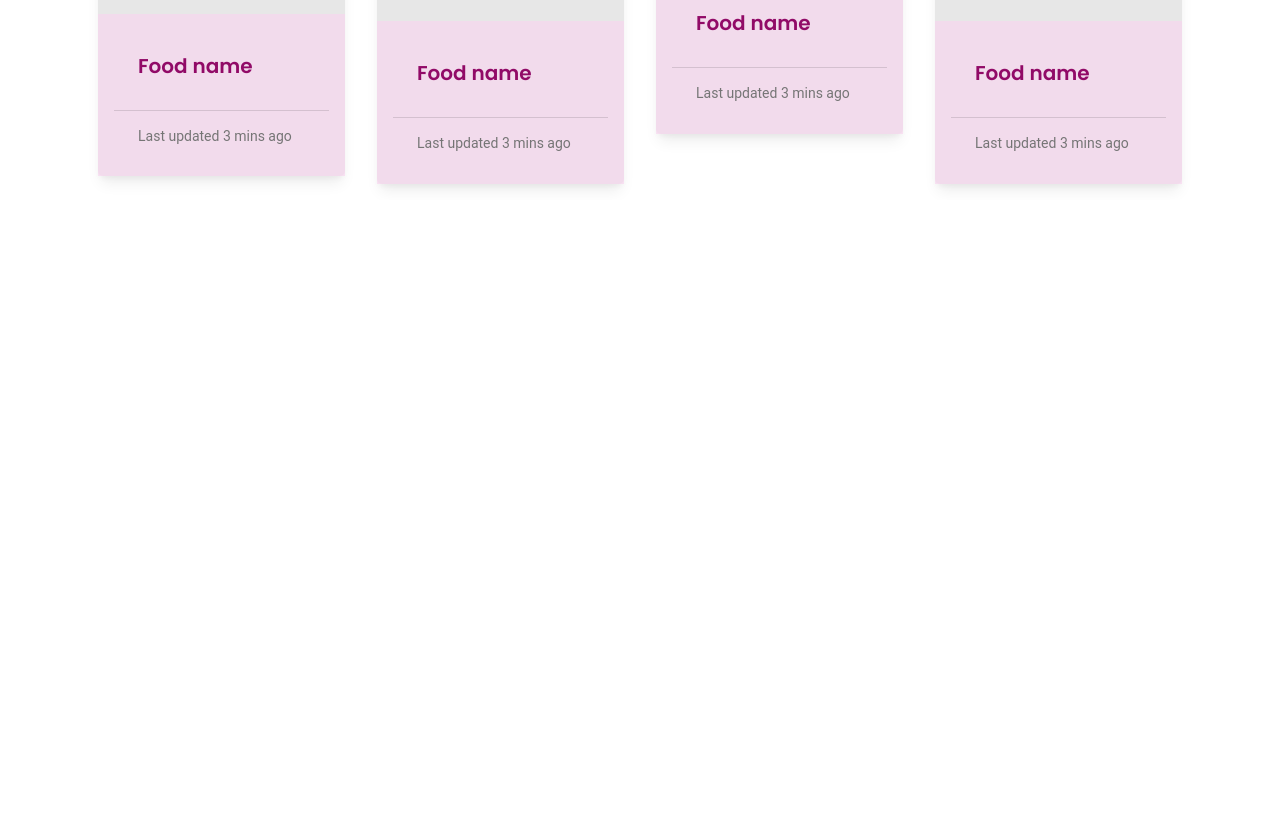
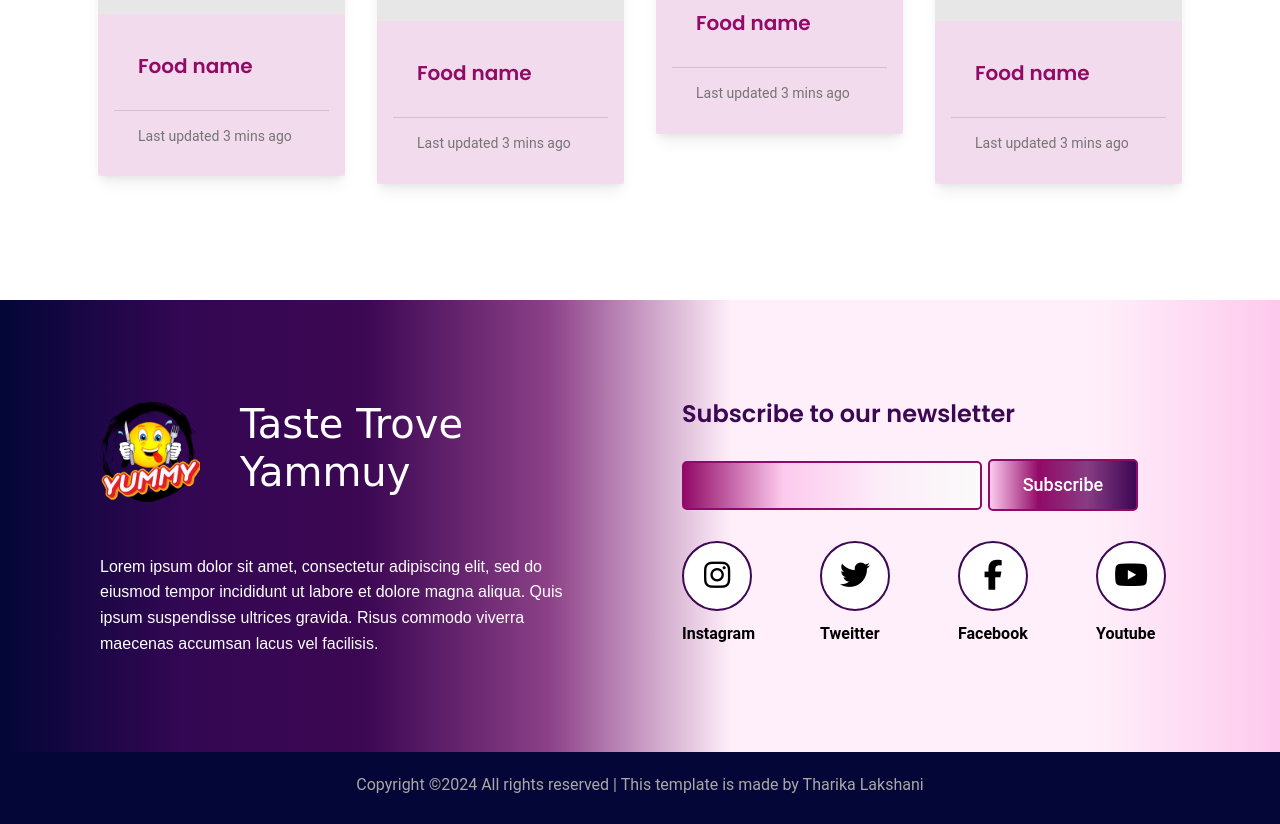
Before and after one commit to Tharika-Wanniarachchi/Food_Recipe_Sharing_Web, a plain HTML site: page index.html in a window 1280 px wide. Shown: the part 1648-2472 px from the top of the page. Before the commit the page ends 1848 px from the top, so only its background shows below. Drawn offline with nearby package versions, Linux system fonts and the light colour scheme; a web font is replaced by a local one.

Commit message:
add footer section and style css

```diff
--- a/index.html
+++ b/index.html
@@ -740,6 +740,78 @@
 
     <!-------------------------- tab section end-------------------------->
 
+
+       <!-------------------------- footer section start-------------------------->
+       <footer>
+        <div class="row">
+            <div class="col-md-6  col-sm-12">
+                <div class="footer_logo_section">
+                    <img src="images/logo.png" alt="logo" >
+                    <h3 class="col-md-6">Taste Trove Yammuy</h3>
+                </div>
+
+                <p class="para">Lorem ipsum dolor sit amet, consectetur adipiscing elit,
+                    sed do eiusmod tempor incididunt ut labore et dolore magna aliqua.
+                    Quis ipsum suspendisse ultrices gravida.
+                    Risus commodo viverra maecenas accumsan lacus vel facilisis.</p>
+            </div>
+            <div class="col-md-6 col-sm-12">
+                <div class="row">
+                    <div class="col-md-12">
+                        <h4>Subscribe to our newsletter</h4>
+                        <form action="">
+                            <input type="text">
+                            <button class="sub-btn">Subscribe</button>
+                        </form>
+                    </div>
+                </div>
+                <div class="row">
+                    <div class="col-md-3 col-sm-6 social-link">
+                        <div class="s-link">
+                            <div class="">
+                                <button id="insta"><i class="fa-brands fa-instagram"></i></button>
+                            </div>
+                            <label for="insta">Instagram</label>
+                        </div>
+                    </div>
+                    <div class="col-md-3 col-sm-6 social-link">
+                        <div class="s-link">
+                            <div class="">
+                                <button id="twe"><i class="fa-brands fa-twitter"></i></button>
+                            </div>
+                            <label for="twe">Tweitter</label>
+                        </div>
+                    </div>
+                    <div class="col-md-3 col-sm-6 social-link">
+                        <div class="s-link">
+                            <div class="">
+                                <button id="fb"><i class="fa-brands fa-facebook-f"></i></button>
+                            </div>
+                            <label for="fb">Facebook</label>
+                        </div>
+                    </div>
+                    <div class="col-md-3 col-sm-6 social-link">
+                        <div class="s-link">
+                            <div class="">
+                                <button id="yb"><i class="fa-brands fa-youtube"></i></button>
+                            </div>
+                            <label for="yb">Youtube</label>
+                        </div>
+                    </div>
+                </div>
+            </div>
+        </div>
+</footer>
+
+
+<div class="copyright">
+    <p>Copyright ©2024 All rights reserved | This template is made by Tharika Lakshani</p>
+</div>
+
+
+<!-------------------------- footer section end-------------------------->
+
+
     <!-- external Java script -->
     <script src="script.js"></script>
     <!-- Java script -->
--- a/style.css
+++ b/style.css
@@ -184,3 +184,121 @@ nav .profile {
     opacity: 1.3;
     z-index: 0;
 }
+
+
+/******************footer section***************************/
+
+
+footer {
+    background: linear-gradient(to right, #030637, #330753, #3c0753, #690763c4, #FFEFFA, #FFEFFA, #FFEFFA, #FDC9ED);
+    display: flex;
+    align-items: center;
+    padding: 50px 100px 80px 100px;
+    z-index: 0;
+    margin-top: 100px;
+}
+
+.footer_logo_section {
+    display: flex;
+    margin-top: 50px;
+    align-items: center;
+    color: #fff;
+    font-family: 'Arizonia', cursive;
+}
+
+
+footer .footer_logo_section h3 {
+    font-size: 40px !important;
+}
+
+footer .footer_logo_section img {
+    width: 100px;
+    margin-right: 40px;
+}
+
+footer .para {
+    font-family: Arial, Helvetica, sans-serif !important;
+    color: #fff;
+    padding-right: 10%;
+    margin-top: 50px;
+}
+
+.copyright {
+    background: #030637 !important;
+    align-items: center;
+    text-align: center;
+    color: #aaa7a7;
+    padding-top: 20px;
+    padding-bottom: 10px;
+
+}
+
+footer h4 {
+    font-family: 'poppins';
+    color: #3C0753;
+    margin: 50px 1px 0px 30px;
+    font-weight: 600;
+}
+
+
+footer input {
+    border: 2px solid #910A67;
+    padding: 10px;
+    margin: 30px 2px 30px 30px;
+    width: 300px;
+    background-image: linear-gradient(to right, #910A67, #FDC9ED, #fcedf8,#fafafa);
+    color: rgb(0, 0, 0);
+    font-size: 16px;
+    border-radius: 5px;
+
+
+}
+
+footer .sub-btn {
+    border: 2px solid #910A67;
+    padding: 10px;
+    margin: 30px 30px 30px 0px;
+    width: 150px;
+    background-image: linear-gradient(to right,#FDC9ED,#910A67,#690763c4,#3c0753);
+    color:#fff;
+    font-size: 18px;
+    font-weight: 500;
+    border-radius: 5px;
+
+}
+
+footer .social-link .s-link button{
+    width: 70px;
+    height: 70px;
+    border-radius: 50%;
+    background: #ffffff;
+    border: 2px solid #3c0753;
+
+}
+
+footer .social-link .s-link button:hover{
+    width: 70px;
+    height: 70px;
+    border-radius: 50%;
+    background-image: linear-gradient(180deg,#FDC9ED,#f45ac6,#910a66c5,#690763f9,#3c0753);
+    border: 2px solid #3c0753;
+    color: white;
+}
+
+.s-link{
+    margin-left: 30px;
+    align-items: center;
+    justify-content: center;
+}
+.social-link{
+    display: flex!important;
+}
+.s-link label{
+    color: #000000;
+    font-weight: 600;
+    margin-top: 10px;
+}
+
+.s-link I{
+    font-size: 30PX;
+}
```
